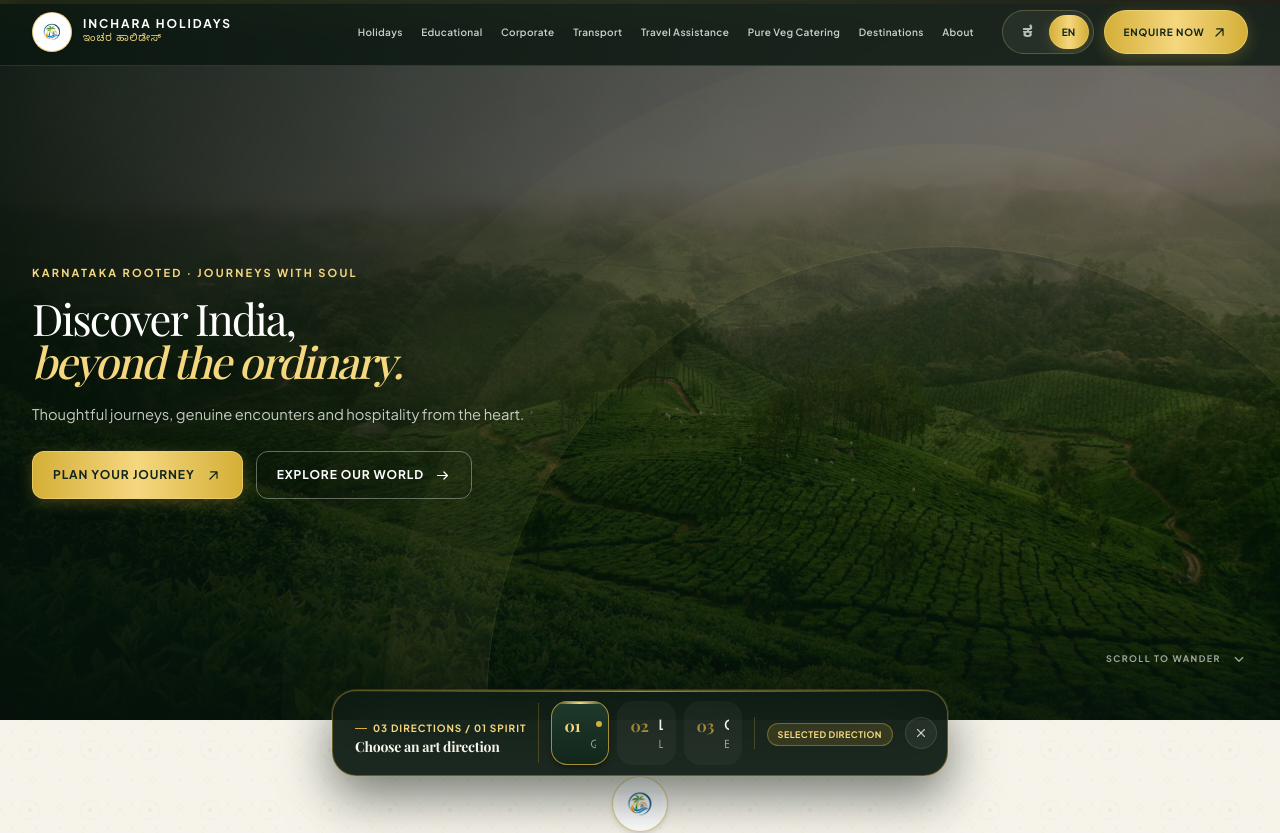
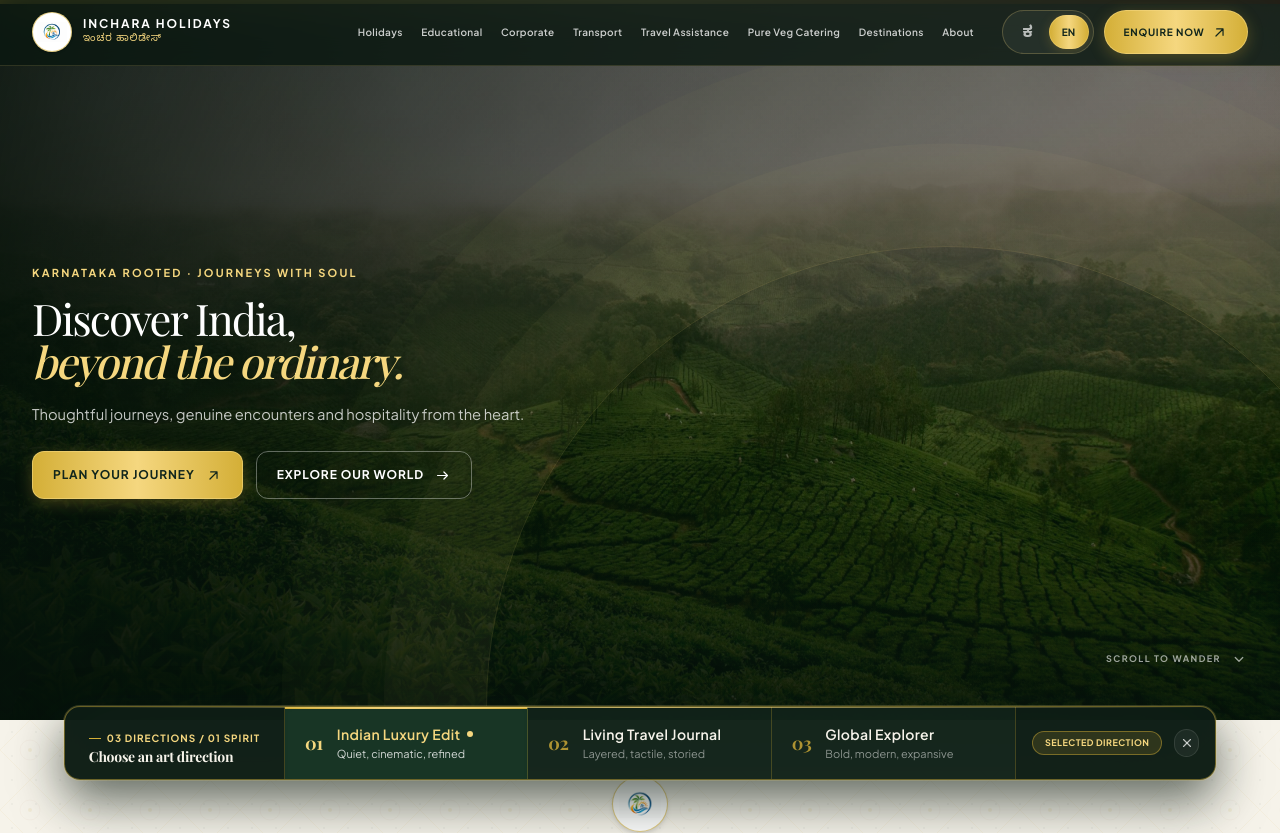
Before and after one commit to Srinidhi-070/Inchara-Holidays, a React (Vite) app: page / in a window 1280 px wide. Shown: the top 833 px of the page. Built offline with nearby package versions, Linux system fonts and the light colour scheme; a web font is replaced by a local one.

Commit message:
fix(concept-switcher): eliminate text truncation with wide architectural segmented dock layout

```diff
--- a/src/components/ConceptSwitcher.tsx
+++ b/src/components/ConceptSwitcher.tsx
@@ -18,14 +18,14 @@ export const ConceptSwitcher: React.FC<ConceptSwitcherProps> = ({
   onChange,
   locale = 'en',
 }) => {
-  const [dismissed, setDismissed] = useState(false);
+  const [dismissed, setDismissed] = useState(() => typeof window !== 'undefined' && window.innerWidth < 768);
   const [scrolledPast, setScrolledPast] = useState(false);
   const isKn = locale === 'kn';
 
   useEffect(() => {
     const handleScroll = () => {
-      // Auto-hide when scrolled past hero (past 600px)
-      if (window.scrollY > 600) {
+      // Auto-hide when scrolled past hero (past 650px)
+      if (window.scrollY > 650) {
         setScrolledPast(true);
       } else {
         setScrolledPast(false);
@@ -87,7 +87,7 @@ export const ConceptSwitcher: React.FC<ConceptSwitcherProps> = ({
         <button
           type="button"
           onClick={() => setDismissed(false)}
-          className="group flex items-center gap-2.5 px-4 py-2 sm:px-5 sm:py-2.5 rounded-full bg-[#0A1810]/92 hover:bg-[#12261C] text-white border border-[#D4AF37]/50 hover:border-[#F5D77F] shadow-[0_12px_32px_rgba(10,24,16,0.45)] backdrop-blur-xl text-xs font-medium transition-all duration-300 cursor-pointer hover:scale-105 active:scale-95 ring-1 ring-[#F5D77F]/20"
+          className="group flex items-center gap-2.5 px-4 py-2 sm:px-5 sm:py-2.5 rounded-full bg-[#0D1F15]/95 hover:bg-[#142A1D] text-white border border-[#D4AF37]/60 hover:border-[#F5D77F] shadow-[0_12px_32px_rgba(10,24,16,0.55)] backdrop-blur-xl text-xs font-medium transition-all duration-300 cursor-pointer hover:scale-105 active:scale-95 ring-1 ring-[#F5D77F]/20"
           title="Reopen Art Directions Switcher"
         >
           <div className="w-2 h-2 rounded-full bg-[#D4AF37] animate-pulse" />
@@ -98,7 +98,7 @@ export const ConceptSwitcher: React.FC<ConceptSwitcherProps> = ({
               {isKn ? activeConceptData.nameKn : activeConceptData.nameEn}
             </strong>
           </span>
-          <span className="inline-flex items-center gap-1 text-[10px] text-[#F5D77F]/90 uppercase font-bold tracking-wider pl-1 border-l border-[#D4AF37]/30">
+          <span className="inline-flex items-center gap-1 text-[10px] text-[#F5D77F]/90 uppercase font-bold tracking-wider pl-1.5 border-l border-[#D4AF37]/30">
             <span>{isKn ? 'ತೆರೆಯಿರಿ' : 'Open'}</span>
             <ChevronUp className="w-3 h-3 group-hover:-translate-y-0.5 transition-transform" />
           </span>
@@ -107,22 +107,22 @@ export const ConceptSwitcher: React.FC<ConceptSwitcherProps> = ({
     );
   }
 
-  // Full Floating Art Direction Dock matching current Heritage-Modern theme
+  // Full Architectural Heritage-Modern Art Direction Bar
   return (
     <aside
-      className={`fixed z-40 inset-x-3 sm:inset-x-6 md:left-1/2 md:-translate-x-1/2 md:max-w-5xl bottom-3 sm:bottom-6 transition-all duration-500 ${
+      className={`fixed z-40 left-1/2 -translate-x-1/2 bottom-3 sm:bottom-5 w-[calc(100%-1.25rem)] sm:w-[calc(100%-2.5rem)] max-w-6xl transition-all duration-500 ${
         scrolledPast ? 'opacity-0 translate-y-8 pointer-events-none' : 'opacity-100 translate-y-0'
       }`}
       aria-label="Explore three homepage art directions"
     >
-      <div className="relative rounded-2xl sm:rounded-3xl bg-[#0A1810]/92 backdrop-blur-2xl border border-[#D4AF37]/40 shadow-[0_20px_50px_rgba(10,24,16,0.55)] ring-1 ring-[#F5D77F]/15 p-2 sm:p-2.5 overflow-hidden">
-        {/* Subtle decorative gold sheen */}
-        <div className="absolute top-0 inset-x-0 h-px bg-gradient-to-r from-transparent via-[#F5D77F]/60 to-transparent pointer-events-none" />
+      <div className="relative rounded-2xl bg-[#0D1F15]/96 backdrop-blur-2xl border border-[#D4AF37]/45 shadow-[0_20px_50px_rgba(10,24,16,0.65)] ring-1 ring-[#F5D77F]/20 overflow-hidden">
+        {/* Subtle decorative Kasavu gold sheen on top border */}
+        <div className="absolute top-0 inset-x-0 h-px bg-gradient-to-r from-transparent via-[#F5D77F]/80 to-transparent pointer-events-none z-10" />
 
-        <div className="flex flex-col lg:flex-row items-stretch lg:items-center justify-between gap-2.5 sm:gap-3">
+        <div className="flex flex-col lg:flex-row items-stretch">
 
-          {/* Left Eyebrow & Intro Column */}
-          <div className="flex items-center justify-between lg:justify-start gap-3 px-3 py-1.5 sm:py-2 border-b lg:border-b-0 lg:border-r border-[#D4AF37]/25 shrink-0">
+          {/* 1. Left Eyebrow & Intro Section */}
+          <div className="flex items-center justify-between lg:justify-center px-4 py-2.5 sm:px-5 sm:py-3.5 border-b lg:border-b-0 lg:border-r border-[#D4AF37]/25 shrink-0 lg:w-[220px] bg-black/15">
             <div>
               <div className="inline-flex items-center gap-1.5 text-[9px] sm:text-[10px] font-bold tracking-widest text-[#F5D77F] uppercase">
                 <span className="w-3 h-px bg-[#D4AF37]" />
@@ -137,7 +137,7 @@ export const ConceptSwitcher: React.FC<ConceptSwitcherProps> = ({
             <button
               type="button"
               onClick={() => setDismissed(true)}
-              className="lg:hidden w-7 h-7 rounded-full bg-white/5 hover:bg-white/15 text-white/70 hover:text-white flex items-center justify-center transition-colors cursor-pointer"
+              className="lg:hidden w-7 h-7 rounded-full bg-white/10 hover:bg-white/20 text-white/80 hover:text-white flex items-center justify-center transition-colors cursor-pointer"
               title="Minimize art direction dock"
               aria-label="Minimize"
             >
@@ -145,69 +145,71 @@ export const ConceptSwitcher: React.FC<ConceptSwitcherProps> = ({
             </button>
           </div>
 
-          {/* 3 Concept Cards / Tabs */}
-          <div className="grid grid-cols-1 sm:grid-cols-3 gap-1.5 sm:gap-2 flex-1">
+          {/* 2. Three Seamless Architectural Segment Tabs */}
+          <div className="grid grid-cols-1 sm:grid-cols-3 flex-1 divide-y sm:divide-y-0 sm:divide-x divide-[#D4AF37]/25">
             {concepts.map((item) => {
               const isActive = concept === item.id;
-              const Icon = item.icon;
               return (
                 <button
                   key={item.id}
                   type="button"
                   onClick={() => onChange(item.id)}
-                  className={`group relative text-left p-2.5 sm:p-3 rounded-xl sm:rounded-2xl transition-all duration-300 cursor-pointer overflow-hidden ${
+                  className={`group relative text-left px-4 py-2.5 sm:px-5 sm:py-3.5 transition-all duration-300 cursor-pointer flex items-center gap-3.5 ${
                     isActive
-                      ? 'bg-gradient-to-b from-[#1E3A2B] to-[#12261C] border border-[#D4AF37]/75 shadow-md shadow-black/30'
-                      : 'bg-white/4 hover:bg-white/8 border border-transparent hover:border-[#D4AF37]/25'
+                      ? 'bg-[#183525] text-white shadow-inner'
+                      : 'bg-transparent hover:bg-white/5 text-[#F6F3EA]/90'
                   }`}
                 >
-                  {/* Active glowing accent indicator strip on top */}
+                  {/* Top Glowing Gold Indicator Line when Active */}
                   {isActive && (
-                    <div className="absolute top-0 inset-x-0 h-0.5 bg-gradient-to-r from-transparent via-[#F5D77F] to-transparent" />
+                    <div className="absolute top-0 inset-x-0 h-[2.5px] bg-gradient-to-r from-[#D4AF37] via-[#F5D77F] to-[#D4AF37]" />
                   )}
 
-                  <div className="flex items-start gap-2.5">
+                  {/* Concept Number */}
                   <span
-                      className={`font-serif-editorial text-sm sm:text-base font-bold shrink-0 transition-colors ${
-                        isActive ? 'text-[#F5D77F]' : 'text-[#D4AF37]/70 group-hover:text-[#F5D77F]'
+                    className={`font-serif-editorial text-base sm:text-lg font-bold shrink-0 transition-colors ${
+                      isActive ? 'text-[#F5D77F]' : 'text-[#D4AF37]/80 group-hover:text-[#F5D77F]'
                     }`}
                   >
                     {item.num}
                   </span>
+
+                  {/* Concept Title & Subtitle (NEVER TRUNCATED) */}
                   <div className="min-w-0 flex-1">
                     <div className="flex items-center gap-1.5">
                       <span
-                          className={`text-xs sm:text-sm font-semibold truncate transition-colors ${
+                        className={`text-xs sm:text-sm font-semibold tracking-wide whitespace-nowrap transition-colors ${
                           isActive ? 'text-[#F5D77F]' : 'text-[#F6F3EA] group-hover:text-white'
                         }`}
                       >
                         {isKn ? item.nameKn : item.nameEn}
                       </span>
                       {isActive && (
-                          <div className="w-1.5 h-1.5 rounded-full bg-[#D4AF37] shrink-0" />
+                        <div className="w-1.5 h-1.5 rounded-full bg-[#F5D77F] shrink-0" />
                       )}
                     </div>
-                      <p className="text-[10px] sm:text-[11px] text-white/60 line-clamp-1 font-normal mt-0.5">
+                    <p
+                      className={`text-[10px] sm:text-[11px] whitespace-nowrap font-normal mt-0.5 transition-colors ${
+                        isActive ? 'text-white/80' : 'text-white/50 group-hover:text-white/70'
+                      }`}
+                    >
                       {isKn ? item.detailKn : item.detailEn}
                     </p>
-                    </div>
                   </div>
                 </button>
               );
             })}
           </div>
 
-          {/* Right Status Indicator & Desktop Close Button */}
-          <div className="hidden lg:flex items-center gap-3 pl-3 border-l border-[#D4AF37]/25 shrink-0">
-            <div className="text-right">
-              <span className="inline-block px-2.5 py-1 rounded-full bg-[#D4AF37]/15 border border-[#D4AF37]/40 text-[#F5D77F] text-[9px] font-bold uppercase tracking-wider">
+          {/* 3. Right Status Indicator & Close Button */}
+          <div className="hidden lg:flex items-center justify-between gap-3 px-4 py-2.5 border-l border-[#D4AF37]/25 shrink-0 lg:w-[200px] bg-black/15">
+            <span className="inline-block px-3 py-1 rounded-full bg-[#D4AF37]/15 border border-[#D4AF37]/45 text-[#F5D77F] text-[9px] font-bold uppercase tracking-wider whitespace-nowrap">
               {concept === 'A' ? 'SELECTED DIRECTION' : 'PREVIEWING'}
             </span>
-            </div>
             <button
               type="button"
               onClick={() => setDismissed(true)}
-              className="w-8 h-8 rounded-full bg-white/5 hover:bg-white/15 text-white/70 hover:text-white flex items-center justify-center transition-colors cursor-pointer border border-white/10"
+              className="w-7 h-7 rounded-full bg-white/5 hover:bg-white/15 text-white/70 hover:text-white flex items-center justify-center transition-colors cursor-pointer border border-white/10"
               title="Minimize art direction dock"
               aria-label="Minimize"
             >
```
Also changed, not shown: 1 other file (tests, documents, lock files or other folders). Lines whose indentation alone changed are shown as unchanged.
